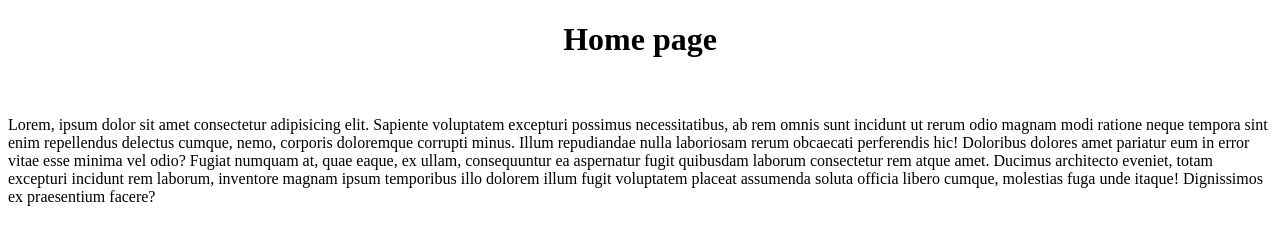
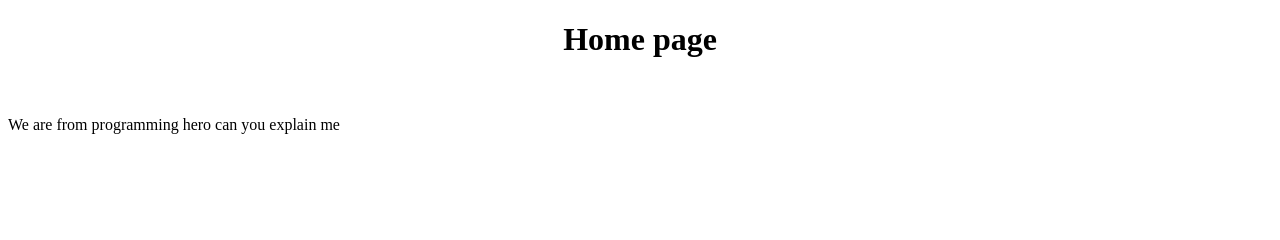
Before and after one commit to subrota22/git-project, a plain HTML site: page index.html in a window 1280 px wide. Drawn offline with Linux system fonts and the light colour scheme.

Commit message:
code add

```diff
--- a/index.html
+++ b/index.html
@@ -11,6 +11,6 @@
         <h1> Home page </h1>
     </center>
     <br><br>
-    Lorem, ipsum dolor sit amet consectetur adipisicing elit. Sapiente voluptatem excepturi possimus necessitatibus, ab rem omnis sunt incidunt ut rerum odio magnam modi ratione neque tempora sint enim repellendus delectus cumque, nemo, corporis doloremque corrupti minus. Illum repudiandae nulla laboriosam rerum obcaecati perferendis hic! Doloribus dolores amet pariatur eum in error vitae esse minima vel odio? Fugiat numquam at, quae eaque, ex ullam, consequuntur ea aspernatur fugit quibusdam laborum consectetur rem atque amet. Ducimus architecto eveniet, totam excepturi incidunt rem laborum, inventore magnam ipsum temporibus illo dolorem illum fugit voluptatem placeat assumenda soluta officia libero cumque, molestias fuga unde itaque! Dignissimos ex praesentium facere?
+   We are from programming hero can you explain me
 </body>
 </html>
```
